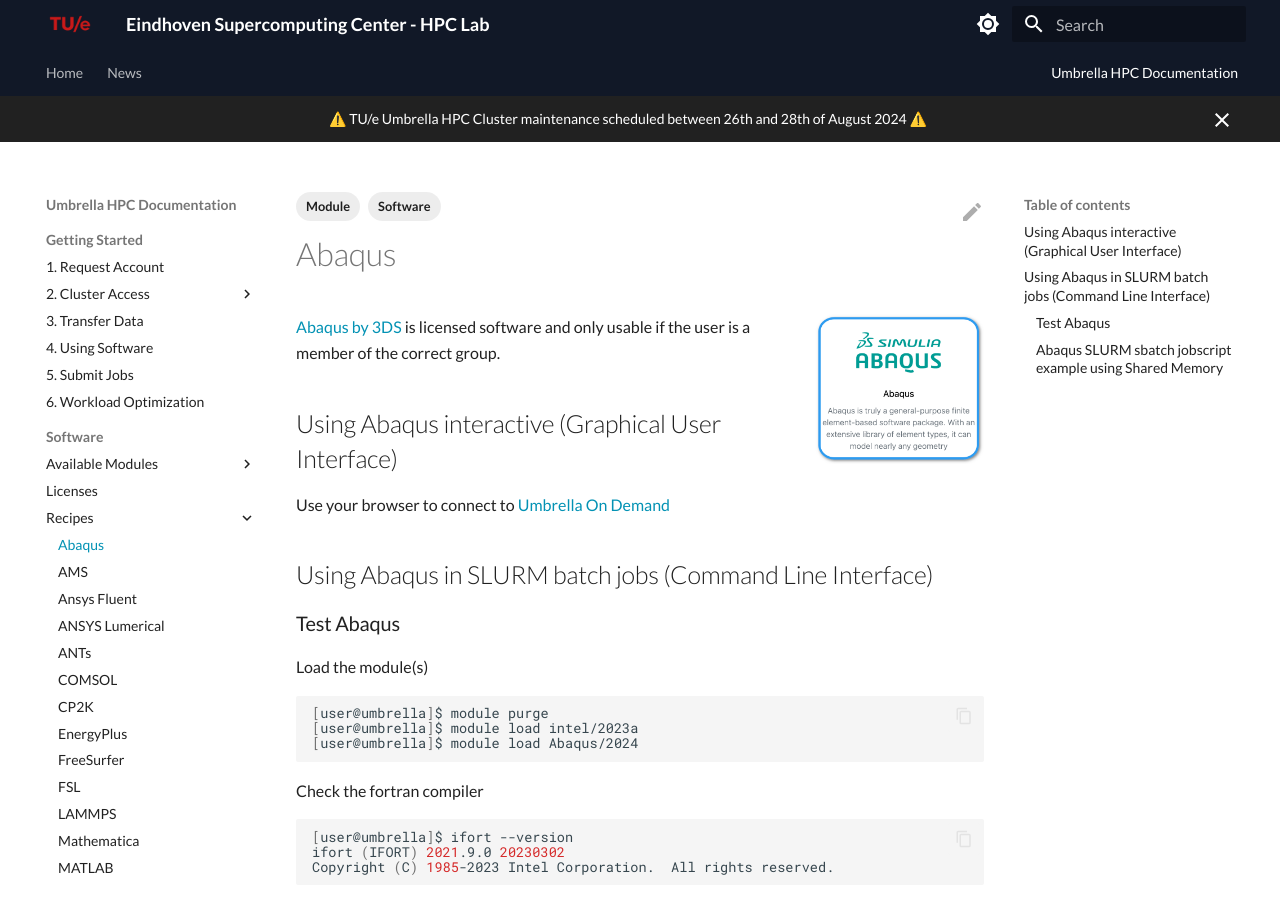
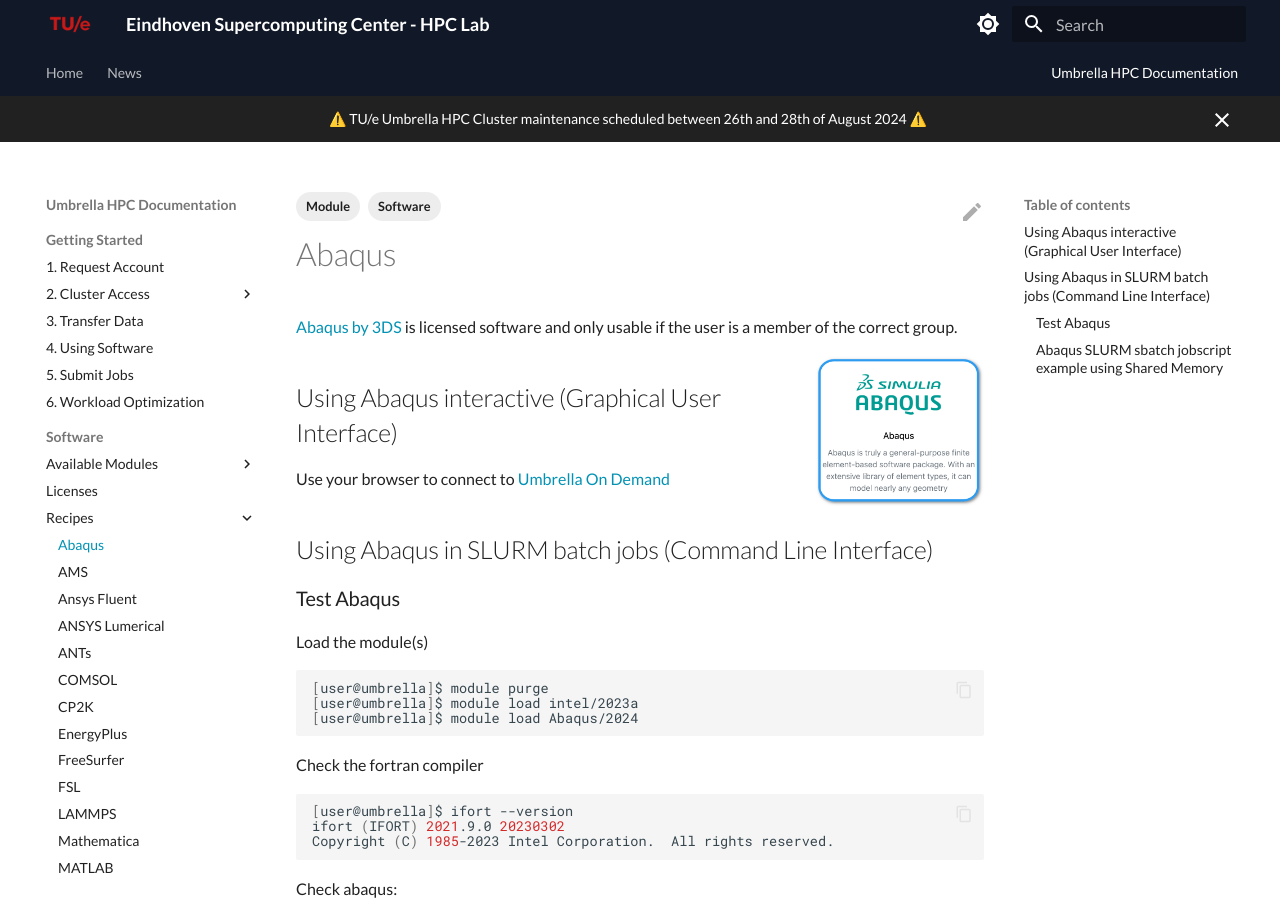
Before and after one commit to gferhpc/supercomputing.tue.nl, an MkDocs documentation site: the page built from pages/documentation/software/recipes/abaqus.md, in a window 1280 px wide and 900 px high. Built offline with MkDocs 1.6.1 and Material for MkDocs 9.7.7, drawn with Linux system fonts in a browser that asks for light colours.

Commit message:
Update abaqus.md

```diff
--- a/pages/documentation/software/recipes/abaqus.md
+++ b/pages/documentation/software/recipes/abaqus.md
@@ -2,10 +2,10 @@
 title: Abaqus
 tags: [Software, Module]
 ---
-![Abaqus in Umbrella On Demdand](abaqus-ood.png){: align=right style="height:150px"}
-
 [Abaqus by 3DS](https://www.3ds.com/products-services/simulia/products/abaqus/){:target="_blank"}
 is licensed software and only usable if the user is a member of the correct group.
+
+![Abaqus in Umbrella On Demdand](abaqus-ood.png){: align=right style="height:150px"}
 
 ## Using Abaqus interactive (Graphical User Interface)
 
```
